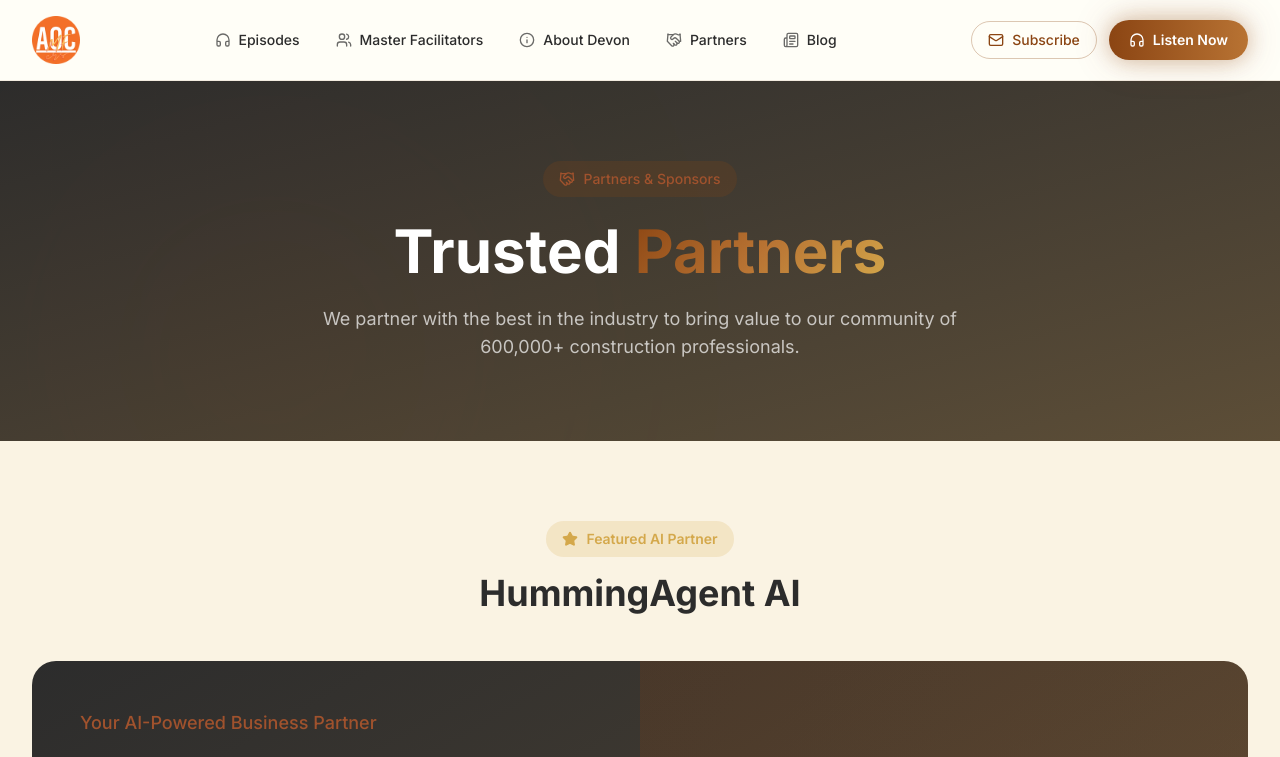
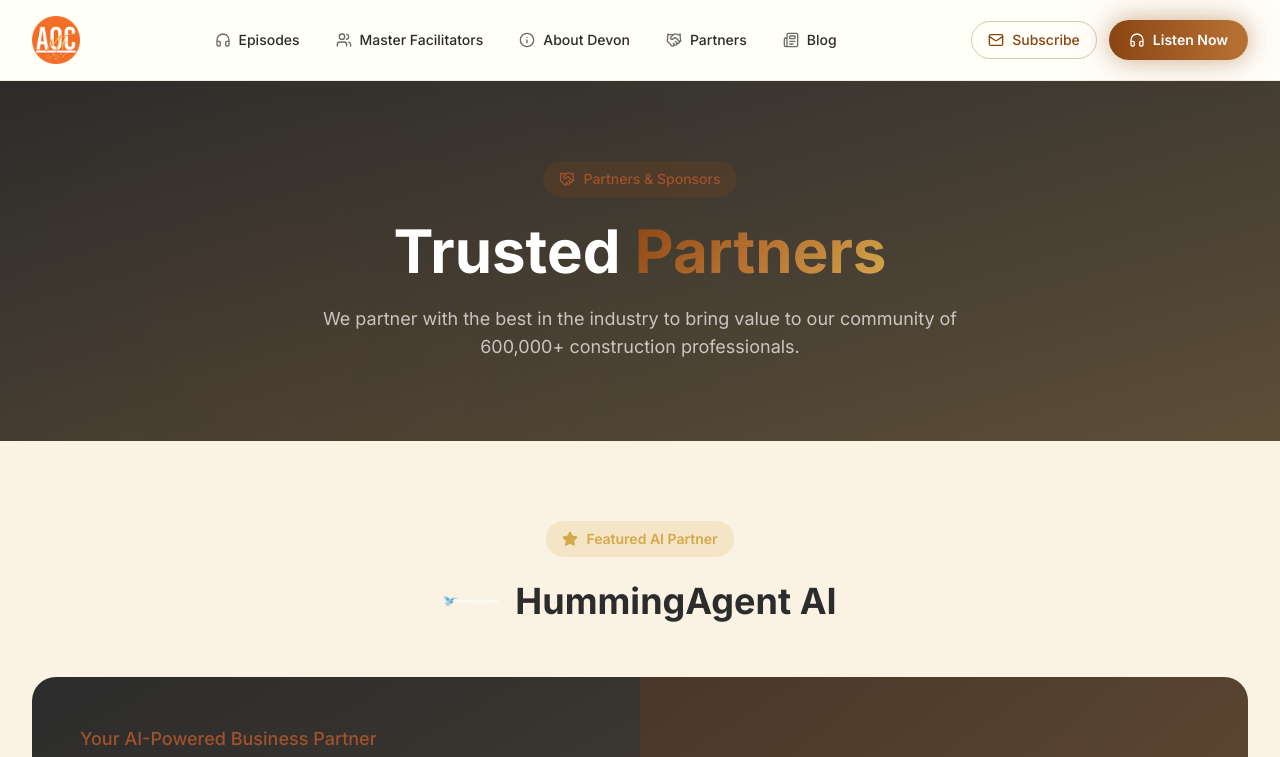
Before and after one commit to HummingAgent/aoc-website, a Next.js app: page /partners in a window 1280 px wide. Shown: the top 757 px of the page. Built offline with nearby package versions, Linux system fonts and the light colour scheme; a web font is replaced by a local one.

Commit message:
Add HummingAgent logo to all HummingAgent mentions

```diff
--- a/src/app/page.tsx
+++ b/src/app/page.tsx
@@ -768,9 +768,18 @@
                   <Star className="w-4 h-4 fill-rust-light" />
                   Featured AI Partner
                 </div>
-                <h3 className="text-2xl md:text-3xl font-bold text-white font-playfair mb-4">
-                  HummingAgent AI
-                </h3>
+                <div className="flex items-center gap-4 mb-4">
+                  <Image
+                    src="/images/hummingagent-logo.svg"
+                    alt="HummingAgent"
+                    width={48}
+                    height={48}
+                    className="w-12 h-12"
+                  />
+                  <h3 className="text-2xl md:text-3xl font-bold text-white font-playfair">
+                    HummingAgent AI
+                  </h3>
+                </div>
                 <p className="text-white/70 mb-6">
                   Revolutionizing construction businesses with AI-powered automation. From project management to customer communications, HummingAgent brings cutting-edge AI solutions to the construction industry.
                 </p>
@@ -786,9 +795,13 @@
               </div>
               <div className="flex items-center justify-center">
                 <div className="w-48 h-48 bg-gradient-to-br from-rust/20 to-copper/20 rounded-full flex items-center justify-center">
-                  <div className="w-32 h-32 bg-gradient-to-br from-rust to-copper rounded-2xl flex items-center justify-center shadow-2xl">
-                    <Zap className="w-16 h-16 text-white" />
-                  </div>
+                  <Image
+                    src="/images/hummingagent-logo.svg"
+                    alt="HummingAgent"
+                    width={128}
+                    height={128}
+                    className="w-32 h-32"
+                  />
                 </div>
               </div>
             </div>
--- a/src/app/partners/page.tsx
+++ b/src/app/partners/page.tsx
@@ -2,6 +2,7 @@
 
 import { motion } from "framer-motion";
 import Link from "next/link";
+import Image from "next/image";
 import {
   Zap,
   ArrowRight,
@@ -135,9 +136,18 @@
               <Star className="w-4 h-4 fill-gold" />
               Featured AI Partner
             </div>
-            <h2 className="text-3xl md:text-4xl font-bold text-charcoal font-playfair">
-              {featuredPartner.name}
-            </h2>
+            <div className="flex items-center justify-center gap-4 mb-2">
+              <Image
+                src="/images/hummingagent-logo.svg"
+                alt="HummingAgent"
+                width={60}
+                height={60}
+                className="w-14 h-14"
+              />
+              <h2 className="text-3xl md:text-4xl font-bold text-charcoal font-playfair">
+                {featuredPartner.name}
+              </h2>
+            </div>
           </motion.div>
 
           <motion.div
--- a/src/components/Footer.tsx
+++ b/src/components/Footer.tsx
@@ -216,8 +216,15 @@
                 href="https://hummingagent.ai"
                 target="_blank"
                 rel="noopener noreferrer"
-                className="text-rust hover:text-copper transition-colors font-medium"
+                className="flex items-center gap-1.5 text-rust hover:text-copper transition-colors font-medium"
               >
+                <Image
+                  src="/images/hummingagent-logo.svg"
+                  alt="HummingAgent"
+                  width={20}
+                  height={20}
+                  className="w-5 h-5"
+                />
                 HummingAgent AI
               </a>
             </p>
```
Also changed, not shown: public/images/hummingagent-logo.svg (added).
